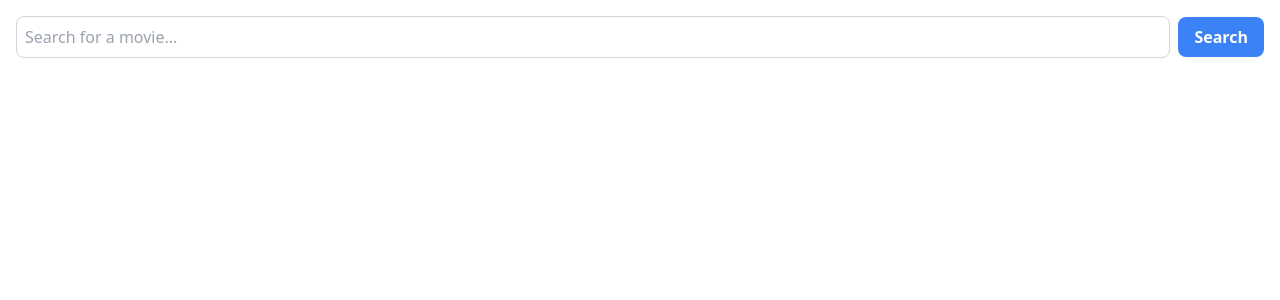
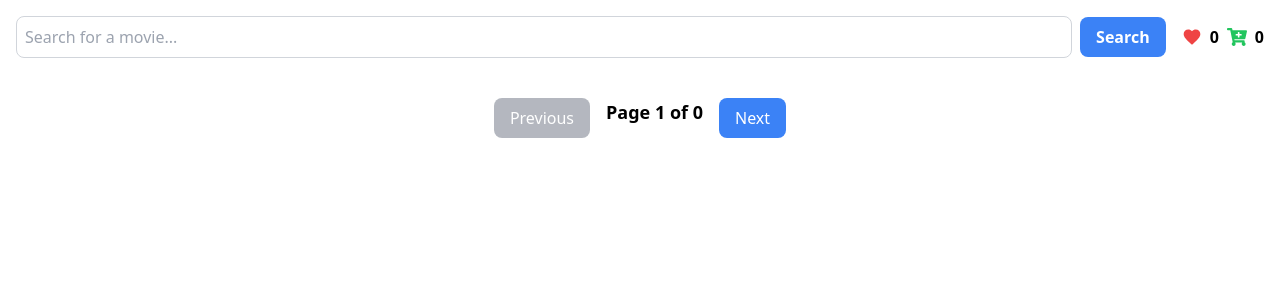
Before and after one commit to arpitbeuria196/movieRatingApp, a React (Create React App) app: page / in a window 1280 px wide. Shown: the top 300 px of the page. Built offline with nearby package versions, Linux system fonts and the light colour scheme.

Commit message:
WatchCount Favourites Pagination

```diff
--- a/package.json
+++ b/package.json
@@ -10,6 +10,7 @@
     "axios": "^1.7.7",
     "react": "^18.3.1",
     "react-dom": "^18.3.1",
+    "react-icons": "^5.3.0",
     "react-redux": "^9.1.2",
     "react-scripts": "5.0.1",
     "redux": "^5.0.1",
--- a/src/components/MovieCard.js
+++ b/src/components/MovieCard.js
@@ -1,8 +1,33 @@
-import React from 'react';
+import React, { useState } from 'react';
+import { FaPlus, FaMinus, FaEye } from 'react-icons/fa'; // Importing icons from react-icons
 
-const MovieCard = ({ movie }) => {
+const MovieCard = ({ movie, updateFavoriteCount,updateWatchCount }) => {
+  const [addToFavList, setAddToFavList] = useState(0);
+  const [inWatchlist, setInWatchlist] = useState(false); // State to track if the movie is in the watchlist
+
+  const onHandleFavList = () => {
+    const newCount = addToFavList + 1;
+    setAddToFavList(newCount);
+    updateFavoriteCount(newCount); // Update the parent's favorite count
+  };
+
+  const onRemoveFavList = () => {
+    if (addToFavList > 0) {
+      const newCount = addToFavList - 1;
+      setAddToFavList(newCount);
+      updateFavoriteCount(newCount); // Decrease parent's favorite count
+    }
+  };
+
+  const toggleWatchlist = () => {
+    const newStatus = !inWatchlist;
+    setInWatchlist(newStatus); // Toggle watchlist status
+    updateWatchCount(newStatus);
+
+  };
+
   return (
-    <div className="max-w-sm rounded-lg overflow-hidden shadow-lg bg-white m-4">
+    <div className="max-w-sm rounded-lg overflow-hidden shadow-lg bg-white m-1">
       <img
         className="w-full h-64 object-cover"
         src={movie.Poster !== "N/A" ? movie.Poster : 'https://via.placeholder.com/400'}
@@ -17,16 +42,29 @@ const MovieCard = ({ movie }) => {
           <strong>Type:</strong> {movie.Type}
         </p>
       </div>
-      <div className="px-6 pt-4 pb-2 flex justify-between">
+      <div className="px-6 pt-4 pb-2 flex justify-between items-center">
+        {/* Watchlist Button */}
         <button
-          className="bg-blue-500 hover:bg-blue-700 text-white font-bold py-2 px-4 rounded"
+          onClick={toggleWatchlist}
+          className={`flex items-center py-2 px-4 rounded transition-colors
+            ${inWatchlist ? 'bg-green-500 hover:bg-green-600' : 'bg-blue-500 hover:bg-blue-600'}
+            text-white font-bold`}
         >
-          Add to Watchlist
+          <FaEye className="mr-2" />
+          {inWatchlist ? 'In Watchlist' : 'Add to Watchlist'}
         </button>
+
+        {/* Favorites Button */}
         <button
-          className="bg-red-500 hover:bg-red-700 text-white font-bold py-2 px-4 rounded"
+          className="flex items-center bg-red-500 hover:bg-red-600 text-white font-bold py-2 px-4 rounded"
         >
+          <div onClick={onRemoveFavList}>
+            <FaMinus className="mr-1" />
+          </div>
           Add to Favorites
+          <div onClick={onHandleFavList} className="ml-2">
+            <FaPlus className="ml-1" /> {addToFavList}
+          </div>
         </button>
       </div>
     </div>
--- a/src/components/MovieSearchForRating.js
+++ b/src/components/MovieSearchForRating.js
@@ -1,8 +1,12 @@
 import React, { useState } from 'react';
 import { useDispatch, useSelector } from 'react-redux';
 import axios from 'axios';
-import { setSearchResults, addSearchHistory } from '../utils/movieSlice'; // Adjust import path as necessary
+import { setSearchResults, addSearchHistory, removeSearchHistory } from '../utils/movieSlice'; // Adjust import path as necessary
 import MovieCard from './MovieCard';
+import Pagination from './Pagination';  // Import the new Pagination component
+import { IoMdCloseCircle } from "react-icons/io";
+import { MdFavorite } from "react-icons/md";
+import { FaCartPlus } from "react-icons/fa";
 
 const MovieSearchForRating = () => {
   const [query, setQuery] = useState('');
@@ -10,6 +14,11 @@ const MovieSearchForRating = () => {
   const searchSelector = useSelector((state) => state.movies.searchResults);
   const searchHistories = useSelector((state) => state.movies.searchHistory);
   const [visibleHistory, setVisibleHistory] = useState(false);
+  const [currentPage, setCurrentPage] = useState(1);
+  const [favCount,setFavCount]=useState(0);
+  const[watchCount,setWatchCount] = useState(0);
+
+
 
   const API_KEY = '4856a2a4';
 
@@ -23,7 +32,11 @@ const MovieSearchForRating = () => {
     }
   };
 
-
+  const ITEMS_PER_PAGE = 8;
+  const totalPages = Math.ceil(searchSelector.length / ITEMS_PER_PAGE);
+  const firstIndex = (currentPage - 1) * ITEMS_PER_PAGE;
+  const lastIndex = firstIndex + ITEMS_PER_PAGE;
+  const slicedSearch = searchSelector.slice(firstIndex, lastIndex);
 
   const handleSearch = (e) => {
     e.preventDefault();
@@ -45,7 +58,22 @@ const MovieSearchForRating = () => {
     setVisibleHistory(true);
   };
 
+  const handleClose = (history) => {
+    dispatch(removeSearchHistory(history));
+  };
 
+  // Function to handle page change from Pagination component
+  const handlePageChange = (pageNumber) => {
+    setCurrentPage(pageNumber);
+  };
+  const updateFavoriteCount = (newCount) => {
+    setFavCount(newCount);
+  };
+
+  const updateWatchCount =  (isAdded) =>
+  {
+    setWatchCount(count => isAdded ? count+1 : count-1);
+  }
 
   return (
     <div className="container mx-auto p-4">
@@ -65,6 +93,13 @@ const MovieSearchForRating = () => {
   >
     Search
   </button>
+  {/* Favorite Count Section */}
+  <div className="flex items-center ml-4">
+    <MdFavorite className="text-red-500 text-xl" />
+    <h3 className="ml-2 font-semibold">{watchCount}</h3>
+    <FaCartPlus className="ml-2 text-green-500 text-xl" />
+    <h3 className="ml-2 font-semibold">{favCount}</h3> {/* Display favorite count */}
+  </div>
 </form>
 
       {/* Search History */}
@@ -74,10 +109,16 @@ const MovieSearchForRating = () => {
             {searchHistories.map((history, index) => (
               <li
                 key={index}
-                className="cursor-pointer text-blue-500 hover:scale-110 text-blue-700 transition-colors"
-                onClick={() => searchHandle(history)}
+                className="flex justify-between items-center cursor-pointer text-blue-500 hover:scale-110 text-blue-700 transition-colors"
               >
+                {/* Search history item */}
+                <span onClick={() => searchHandle(history)}>
                   {history}
+                </span>
+                {/* Close button to remove item */}
+                <div onClick={() => handleClose(history)} className="text-red-500 cursor-pointer hover:text-red-700">
+                  <IoMdCloseCircle size={24} />
+                </div>
               </li>
             ))}
           </ul>
@@ -86,12 +127,23 @@ const MovieSearchForRating = () => {
 
       {/* Movie Results */}
       <div className="grid grid-cols-1 sm:grid-cols-2 md:grid-cols-3 lg:grid-cols-4 gap-6 mb-6">
-        {searchSelector.map((movie) => (
-          <MovieCard key={movie.imdbID} movie={movie} />
+        {slicedSearch.map((movie) => (
+          <MovieCard
+          key={movie.imdbID}
+           movie={movie}
+           updateFavoriteCount={updateFavoriteCount}
+           updateWatchCount = {updateWatchCount}
+
+           />
         ))}
       </div>
 
-
+      {/* Pagination */}
+      <Pagination
+        currentPage={currentPage}
+        totalPages={totalPages}
+        handlePageChange={handlePageChange}
+      />
     </div>
   );
 };
--- /dev/null
+++ b/src/components/Pagination.js
@@ -0,0 +1,39 @@
+import React from 'react';
+
+const Pagination = ({ currentPage, totalPages, handlePageChange }) => {
+  const handlePrev = () => {
+    if (currentPage > 1) {
+      handlePageChange(currentPage - 1);
+    }
+  };
+
+  const handleNext = () => {
+    if (currentPage < totalPages) {
+      handlePageChange(currentPage + 1);
+    }
+  };
+
+  return (
+    <div className="flex justify-center space-x-4 my-4">
+      <button
+        onClick={handlePrev}
+        className={`px-4 py-2 bg-gray-500 text-white rounded-lg ${currentPage === 1 ? 'opacity-50 cursor-not-allowed' : 'hover:bg-gray-600'}`}
+        disabled={currentPage === 1}
+      >
+        Previous
+      </button>
+
+      <span className="text-lg font-semibold">Page {currentPage} of {totalPages}</span>
+
+      <button
+        onClick={handleNext}
+        className={`px-4 py-2 bg-blue-500 text-white rounded-lg ${currentPage === totalPages ? 'opacity-50 cursor-not-allowed' : 'hover:bg-blue-600'}`}
+        disabled={currentPage === totalPages}
+      >
+        Next
+      </button>
+    </div>
+  );
+};
+
+export default Pagination;
--- a/src/utils/movieSlice.js
+++ b/src/utils/movieSlice.js
@@ -38,7 +38,11 @@ const movieSlice = createSlice({
           {
             state.searchHistory = [...state.searchHistory,action.payload]
 
+          },
+          removeSearchHistory: (state, action) => {
+            state.searchHistory = state.searchHistory.filter((h) => h !== action.payload);
           }
+
 
     }
 });
@@ -50,7 +54,7 @@ export const{
     addToWatchlist,
     removeFromWatchlist,
     setMovieDetails,
-    addSearchHistory
+    addSearchHistory,removeSearchHistory
 } = movieSlice.actions;
 
 export default movieSlice.reducer;
```
Also changed, not shown: 1 other file (tests, documents, lock files or other folders). Lines whose indentation alone changed are shown as unchanged.
